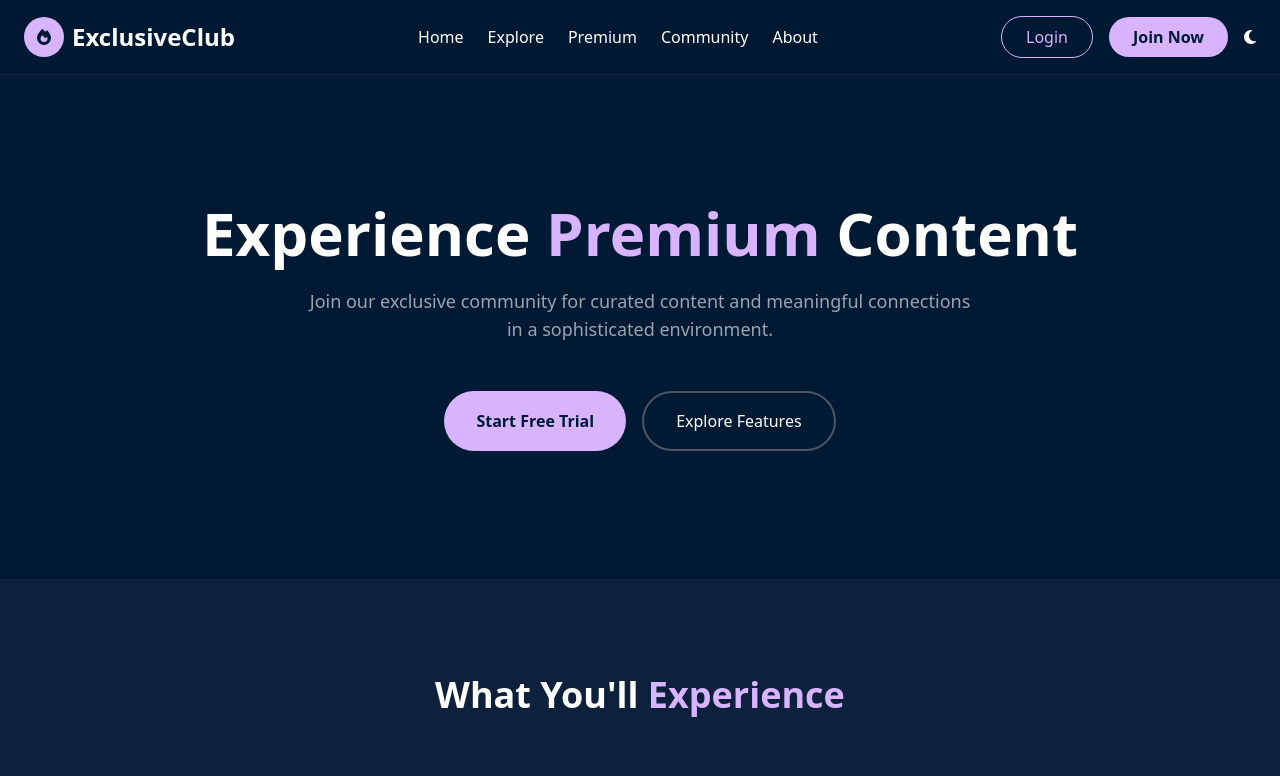
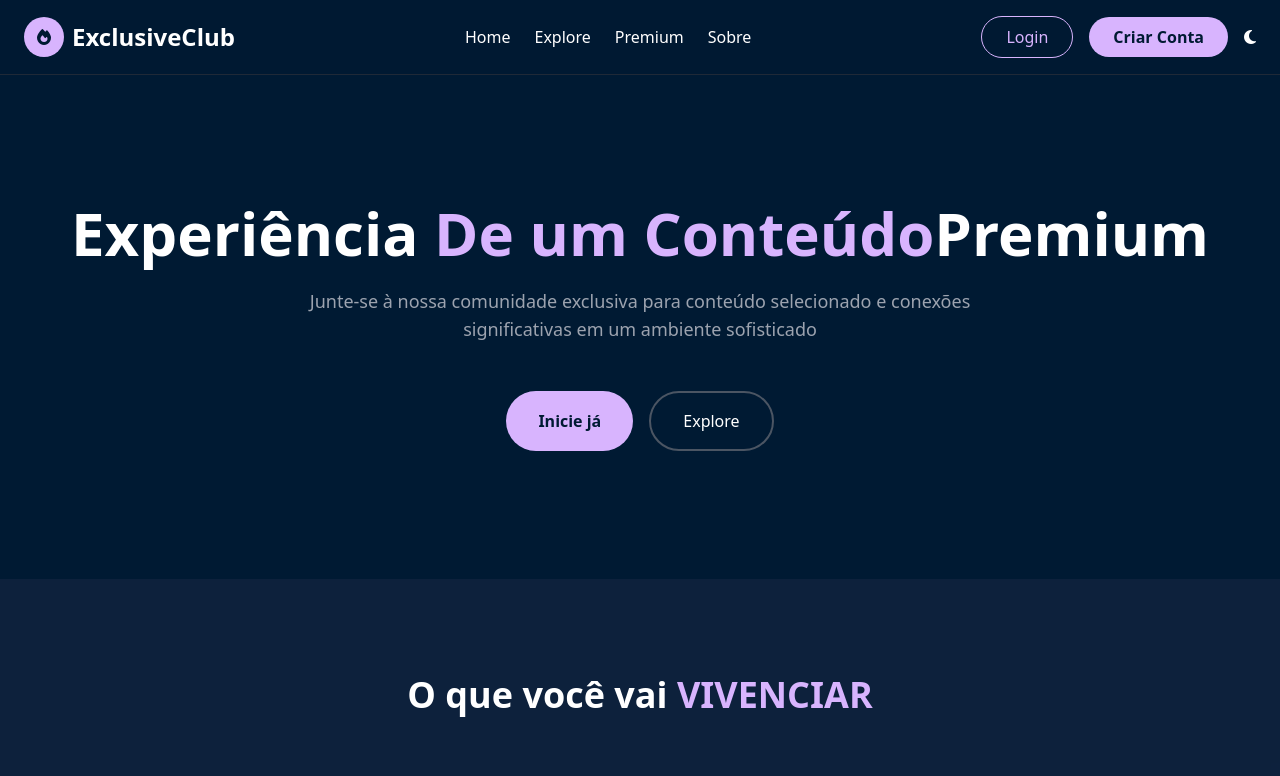
Before and after one commit to Carloshsm22/Site, a website: page index.html in a window 1280 px wide. Shown: the top 776 px of the page. Drawn offline with nearby package versions, Linux system fonts and the light colour scheme.

Commit message:
Update index.html

```diff
--- a/index.html
+++ b/index.html
@@ -1,9 +1,9 @@
 <!DOCTYPE html>
-<html lang="en">
+<html lang="pt">
 <head>
     <meta charset="UTF-8">
     <meta name="viewport" content="width=device-width, initial-scale=1.0">
-    <title>Exclusive Club | Premium Content</title>
+    <title>Exclusive Club | </title>
     <script src="https://cdn.tailwindcss.com"></script>
     <link rel="stylesheet" href="https://cdnjs.cloudflare.com/ajax/libs/font-awesome/6.4.0/css/all.min.css">
 </head>
@@ -21,12 +21,11 @@
                 <a href="#" class="hover:text-[#d8b4fe]">Home</a>
                 <a href="#" class="hover:text-[#d8b4fe]">Explore</a>
                 <a href="#" class="hover:text-[#d8b4fe]">Premium</a>
-                <a href="#" class="hover:text-[#d8b4fe]">Community</a>
-                <a href="#" class="hover:text-[#d8b4fe]">About</a>
+                <a href="#" class="hover:text-[#d8b4fe]">Sobre</a>
             </div>
             <div class="hidden md:flex gap-4 items-center">
                 <button class="px-6 py-2 border border-[#d8b4fe] text-[#d8b4fe] rounded-full">Login</button>
-                <button class="px-6 py-2 bg-[#d8b4fe] text-[#001a33] rounded-full font-semibold">Join Now</button>
+                <button class="px-6 py-2 bg-[#d8b4fe] text-[#001a33] rounded-full font-semibold">Criar Conta</button>
                 <i class="fas fa-moon cursor-pointer"></i>
             </div>
         </nav>
@@ -34,18 +33,18 @@
 
     <!-- Hero -->
     <section class="py-32 text-center px-6">
-        <h2 class="text-6xl font-bold mb-6">Experience <span class="text-[#d8b4fe]">Premium</span> Content</h2>
-        <p class="text-lg text-gray-400 mb-12 max-w-2xl mx-auto">Join our exclusive community for curated content and meaningful connections in a sophisticated environment.</p>
+        <h2 class="text-6xl font-bold mb-6">Experiência <span class="text-[#d8b4fe]">De um Conteúdo</span>Premium</h2>
+        <p class="text-lg text-gray-400 mb-12 max-w-2xl mx-auto">Junte-se à nossa comunidade exclusiva para conteúdo selecionado e conexões significativas em um ambiente sofisticado</p>
         <div class="flex gap-4 justify-center flex-wrap">
-            <button class="px-8 py-4 bg-[#d8b4fe] text-[#001a33] rounded-full font-semibold">Start Free Trial</button>
-            <button class="px-8 py-4 border-2 border-gray-600 text-white rounded-full">Explore Features</button>
+            <button class="px-8 py-4 bg-[#d8b4fe] text-[#001a33] rounded-full font-semibold">Inicie já</button>
+            <button class="px-8 py-4 border-2 border-gray-600 text-white rounded-full">Explore</button>
         </div>
     </section>
 
     <!-- Features -->
     <section class="py-24 px-6 bg-[#1a2847]/50">
         <div class="container mx-auto">
-            <h3 class="text-4xl font-bold text-center mb-16">What You'll <span class="text-[#d8b4fe]">Experience</span></h3>
+            <h3 class="text-4xl font-bold text-center mb-16">O que você vai <span class="text-[#d8b4fe]">VIVENCIAR</span></h3>
             <div class="grid md:grid-cols-3 gap-8">
                 <div class="bg-[#1a2847] p-8 rounded-2xl border border-gray-700">
                     <i class="fas fa-star text-3xl text-[#d8b4fe] mb-4"></i>
```
